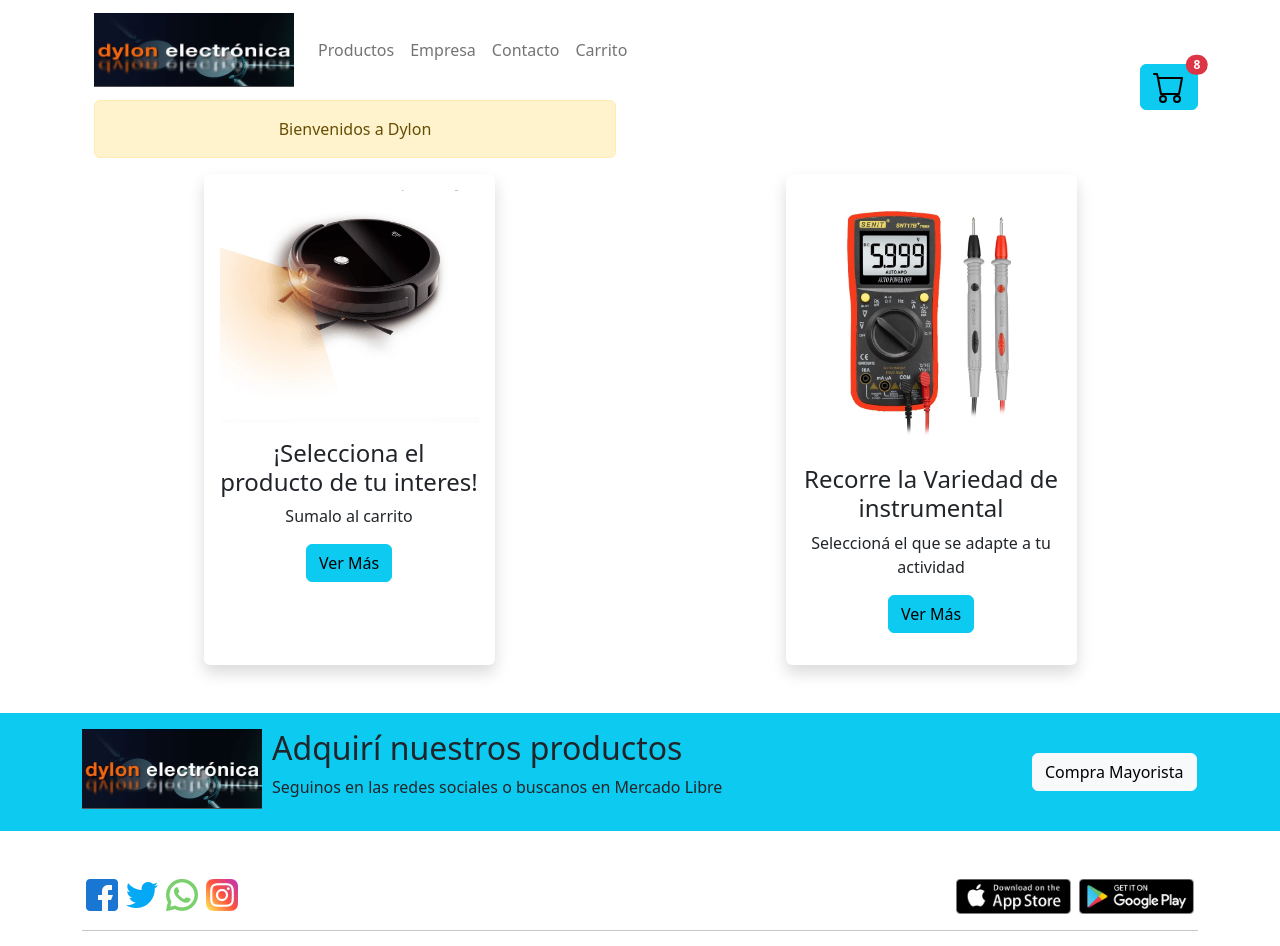
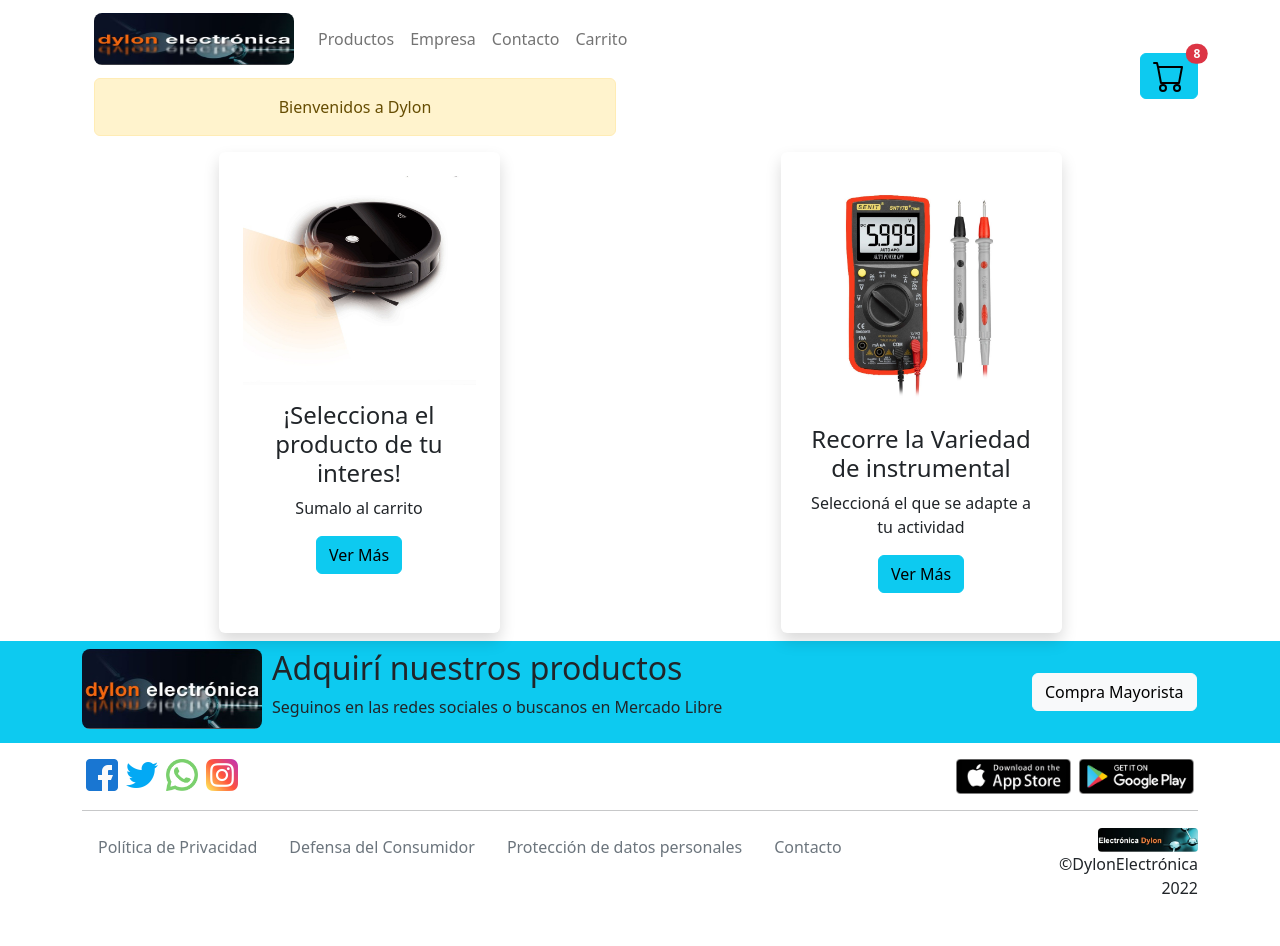
Before and after one commit to marianogt/proyecto-43624, a React (Create React App) app: page / in a window 1280 px wide. Shown: the top 946 px of the page. Built offline with nearby package versions, Linux system fonts and the light colour scheme.

Commit message:
Proporciones

```diff
--- a/src/componentes/Banners.jsx
+++ b/src/componentes/Banners.jsx
@@ -3,14 +3,14 @@ import React from "react";
 const Banners = () => {
     return (
         <div className="container">
-            <div className="row gx-5 mb-5">
-                <div className="col-md-3 text-center shadow p-3 mx-auto bg-body rounded">
+            <div className="row gx-2 mb-2">
+                <div className="col-md-3 text-center shadow p-4 mx-auto bg-body rounded">
                     <p><img src="imagenes/productos/con camara.jpg" alt="Elementos" className="img-fluid" /></p>
                     <h4>¡Selecciona el producto de tu interes!</h4>
                     <p>Sumalo al carrito</p>
                     <p><a href="" target="_blank" className="btn btn-info">Ver Más</a></p>
                 </div>
-                <div className="col-md-3 text-center shadow p-3 mx-auto bg-body rounded">
+                <div className="col-md-3 text-center shadow p-4 mx-auto bg-body rounded">
                     <p><img src="imagenes/productos/SNT17B.jpg" alt="Ver Instrumentos" className="img-fluid" /></p>
                     <h4>Recorre la Variedad de instrumental</h4>
                     <p>Seleccioná el que se adapte a tu actividad</p>
--- a/src/componentes/Footer.jsx
+++ b/src/componentes/Footer.jsx
@@ -2,7 +2,7 @@ import React from "react";
 
 const Footer = () => {
     return (
-        <div className="container py-5">
+        <div className="container py-3">
             <div className="row">
                 <div className="col-md-6">
                     <a href="#" className="mx-1"><img src="imagenes/facebook.png" alt="Facebook" width="32" /></a>
@@ -34,7 +34,7 @@ const Footer = () => {
                     </ul>
                 </div>
                 <div className="col-md-2 text-end">
-                    <p><img src="imagenes/electronicadylon.jpg" alt="DylonElectronica" width="100" /> © Dylon Electrónica 2022</p>
+                    <p><img src="imagenes/electronicadylon.jpg" alt="DylonElectronica" width="100" className="rounded-1" />©DylonElectrónica 2022</p>
                 </div>
             </div>
         </div>
--- a/src/componentes/ItemListContainer.jsx
+++ b/src/componentes/ItemListContainer.jsx
@@ -5,7 +5,7 @@ const ItemListContainer = ({greeting}) => {
         <div className="container">
             <div className="row">
                 <div className="col-md-12">
-                    <div className="alert alert-warning text-center" role="alert">
+                    <div className="alert alert-warning text-center" role="alert" >
                         {greeting}
                     </div>
                 </div>
--- a/src/componentes/NavBar.jsx
+++ b/src/componentes/NavBar.jsx
@@ -4,7 +4,7 @@ const NavBar = () => {
     return (
         <nav className="navbar navbar-expand-lg">
             <div className="container-fluid">
-                <a className="navbar-brand" href="#"><img src="imagenes/dylonelectronica.jpg" alt="DylonElectronica" width="200" /></a>
+                <a className="navbar-brand" href="#"><img src="imagenes/dylonelectronica.jpg" alt="DylonElectronica" width="200"  height="52"  className="rounded-3" /></a>
                 <button className="navbar-toggler" type="button" data-bs-toggle="collapse" data-bs-target="#navbarNav" aria-controls="navbarNav" aria-expanded="false" aria-label="Toggle navigation">
                 <span className="navbar-toggler-icon"></span>
                 </button>
--- a/src/componentes/Promocion.jsx
+++ b/src/componentes/Promocion.jsx
@@ -3,10 +3,10 @@ import React from "react";
 const Promocion = () => {
     return (
         <div className="container-fluid bg-info">
-            <div className="container py-3">
+            <div className="container py-2">
                 <div className="row">
                     <div className="col-md-2">
-                        <img src="imagenes/dylonelectronica.jpg" alt="DylonElectronica" width="180" height="80" />
+                        <img src="imagenes/dylonelectronica.jpg" alt="DylonElectronica" width="180" height="80" className="rounded-3" />
                     </div>
                     <div className="col-md-8 d-flex align-items-center">
                         <div>
@@ -15,7 +15,7 @@ const Promocion = () => {
                         </div>
                     </div>
                     <div className="col-md-2 d-flex align-items-center text-end">
-                        <a href="https://www.electronicadylon.com.ar/" className="btn btn-light" target="_blank">Compra Mayorista</a>
+                        <a href="https://www.electronicadylon.com.ar/" className="btn btn-light" >Compra Mayorista</a>
                     </div>
                 </div>
             </div>
```
